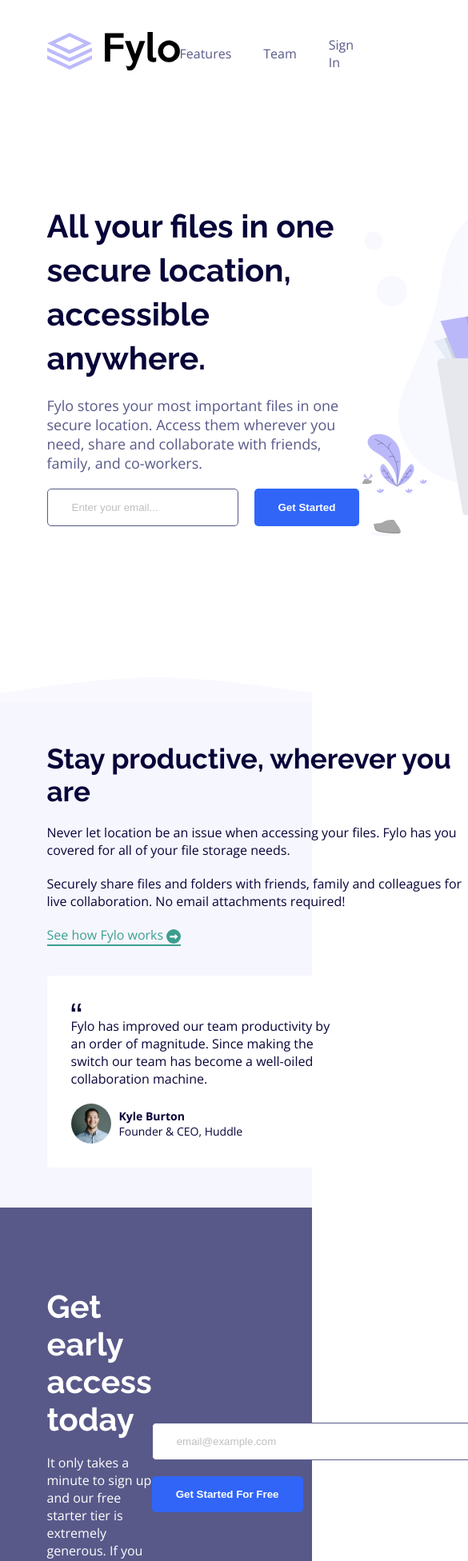
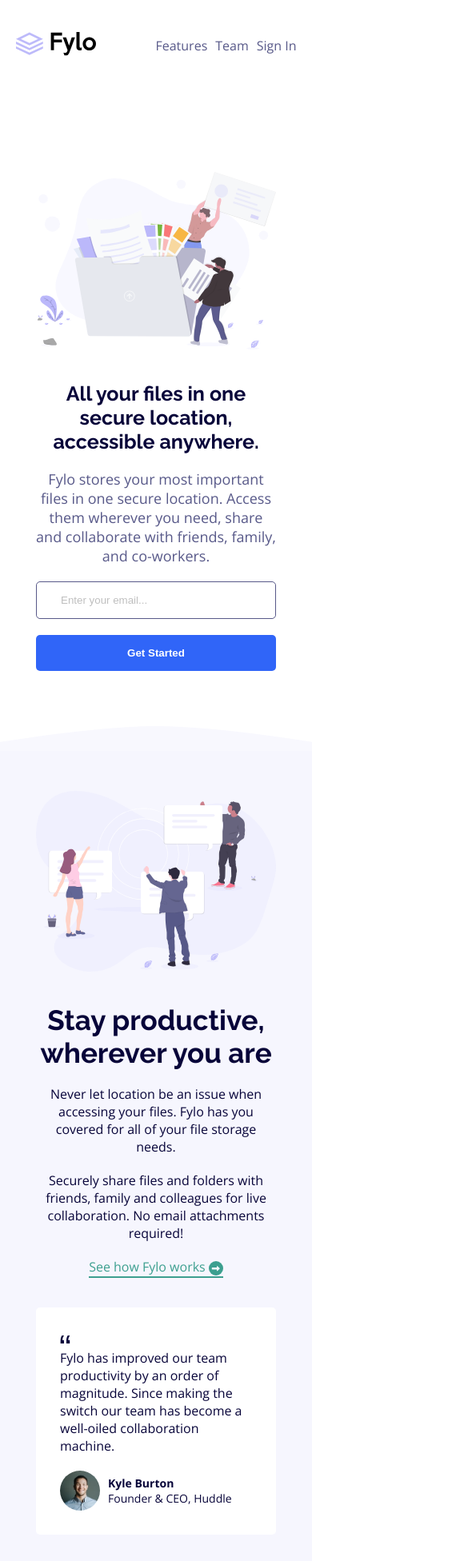
Before and after one commit to lkiryu/fylo-landing-page-with-two-column-layout, a React (Create React App) app: page / in a window 390 px wide. Shown: the top 1952 px of the page at 80% size, 585 px wide, since content can reach past the window. Built offline with nearby package versions, Linux system fonts and the light colour scheme.

Commit message:
responsive add

```diff
--- a/src/components/earlyAccess/earlyAccess.css
+++ b/src/components/earlyAccess/earlyAccess.css
@@ -1,4 +1,4 @@
-.early-access{
+.early-access {
     display: flex;
     justify-content: center;
     align-items: center;
@@ -6,7 +6,7 @@
     background-color: hsl(238, 22%, 44%);
 }
 
-.early-access-content{
+.early-access-content {
     display: flex;
     justify-content: space-between;
     align-items: center;
@@ -14,40 +14,40 @@
     padding: 100px 0;
 }
 
-.early-access-content .info{
+.early-access-content .info {
     width: 500px;
 }
 
-.early-access-content .info .title{
+.early-access-content .info .title {
     color: hsl(0, 0%, 100%);
     margin-bottom: 20px;
 }
 
-.early-access-content .info .description{
+.early-access-content .info .description {
     color: hsl(0, 0%, 100%);
 }
 
-.early-access-content .inputs input{
+.early-access-content .inputs input {
     display: flex;
     padding: 15px 30px;
     border-radius: 5px;
 }
 
-.early-access-content .emailInput{
+.early-access-content .emailInput {
     border: 1px solid hsl(238, 22%, 44%);
     width: 500px;
     margin-bottom: 20px;
 }
 
-.early-access-content .emailInput::placeholder{
+.early-access-content .emailInput::placeholder {
     color: hsl(0, 0%, 75%);
 }
 
-.early-access-content .emailInput:focus{
+.early-access-content .emailInput:focus {
     outline: none;
 }
 
-.early-access-content .submitInput{
+.early-access-content .submitInput {
     border: none;
     background-color: hsl(224, 93%, 58%);
     color: hsl(0, 0%, 100%);
@@ -56,6 +56,40 @@
     transition: 0.3s ease-in;
 }
 
-.early-access-content .submitInput:hover{
+.early-access-content .submitInput:hover {
     background-color: hsl(224, 93%, 65%);
 }
+
+@media(max-width:1500px) {
+    .early-access-content {
+        width: 90vw;
+    }
+}
+
+@media(max-width:1200px) {
+    .early-access-content {
+        flex-direction: column;
+    }
+
+    .early-access-content .info {
+        margin-bottom: 40px;
+        text-align: center;
+    }
+
+    .early-access-content .inputs input {
+        width: 500px;
+    }
+
+    .early-access-content .submitInput {
+        display: flex;
+        justify-content: center;
+        align-items: center;
+    }
+}
+
+@media(max-width:500px) {
+    .early-access-content .info,
+    .early-access-content .inputs input {
+        width: 300px;
+    }
+}
--- a/src/components/footer/footer.css
+++ b/src/components/footer/footer.css
@@ -12,7 +12,7 @@
     justify-content: center;
     align-items: flex-start;
     margin: 100px 0;
-    width: 80vw;
+    width: 70vw;
     color: hsl(0, 0%, 100%);
 }
 
@@ -62,3 +62,19 @@
     color: hsl(224, 93%, 58%);
     border: 1px solid hsl(224, 93%, 58%);
 }
+
+@media(max-width:1500px){
+    .footer-content{
+        width: 90vw;
+    }
+}
+
+@media(max-width:500px){
+    .footer-content .info{
+        flex-direction: column;
+    }
+
+    .social{
+        align-self: center;
+    }
+}
--- a/src/components/header/header.css
+++ b/src/components/header/header.css
@@ -21,3 +21,19 @@
 .nav-link:hover{
     color: hsl(243, 87%, 12%);
 }
+
+@media(max-width:1500px){
+    .header{
+        width: 90vw;
+    }
+}
+
+@media(max-width:500px){
+    .header img{
+        width: 100px;
+    }
+
+    .nav-list{
+        gap: 10px;
+    }
+}
--- a/src/components/sectionHero/sectionHero.css
+++ b/src/components/sectionHero/sectionHero.css
@@ -1,4 +1,4 @@
-.hero{
+.hero {
     display: flex;
     justify-content: center;
     align-items: center;
@@ -10,51 +10,52 @@
     padding: 100px 100px 200px;
 }
 
-.hero-content{
+.hero-content {
     display: flex;
     justify-content: space-between;
     align-items: center;
     width: 70vw;
 }
 
-.hero .info{
+.hero .info,
+.hero img {
     width: 600px;
 }
 
-.hero .info .title{
+.hero .info .title {
     line-height: 55px;
     margin-bottom: 20px;
 }
 
-.hero .info .description{
+.hero .info .description {
     color: hsl(238, 22%, 44%);
     font-size: 18px;
     margin-bottom: 20px;
 }
 
-.hero .info .inputs{
+.hero .info .inputs {
     display: flex;
     gap: 20px;
 }
 
-.hero .inputs input{
+.hero .inputs input {
     padding: 15px 30px;
     border-radius: 5px;
 }
 
-.hero .emailInput{
+.hero .emailInput {
     border: 1px solid hsl(238, 22%, 44%);
 }
 
-.hero .emailInput::placeholder{
+.hero .emailInput::placeholder {
     color: hsl(0, 0%, 75%);
 }
 
-.hero .emailInput:focus{
+.hero .emailInput:focus {
     outline: none;
 }
 
-.hero .submitInput{
+.hero .submitInput {
     border: none;
     background-color: hsl(224, 93%, 58%);
     color: hsl(0, 0%, 100%);
@@ -63,10 +64,49 @@
     transition: 0.3s ease-in;
 }
 
-.hero .submitInput:hover{
+.hero .submitInput:hover {
     background-color: hsl(224, 93%, 65%);
 }
 
-.hero img{
-    width: 600px;
+@media(max-width:1500px) {
+    .hero-content {
+        width: 90vw;
+    }
 }
+
+@media(max-width:1200px) {
+    .hero-content {
+        justify-content: center;
+        flex-direction: column-reverse;
+    }
+
+    .hero img {
+        margin-bottom: 40px;
+    }
+
+    .hero .info .title,
+    .hero .info .description {
+        text-align: center;
+    }
+
+    .hero .info .inputs {
+        justify-content: center;
+        flex-direction: column;
+    }
+}
+
+@media(max-width:500px) {
+    .hero {
+        padding: 100px;
+    }
+
+    .hero .info,
+    .hero img {
+        width: 300px;
+    }
+
+    .hero .info .title {
+        font-size: 25px;
+        line-height: normal;
+    }
+}
--- a/src/components/sectionStayProductive/sectionStayProductive.css
+++ b/src/components/sectionStayProductive/sectionStayProductive.css
@@ -1,4 +1,4 @@
-.stay-productive{
+.stay-productive {
     display: flex;
     justify-content: center;
     align-items: center;
@@ -7,39 +7,40 @@
     padding: 50px;
 }
 
-.stay-productive-content{
+.stay-productive-content {
     display: flex;
     justify-content: space-between;
     align-items: center;
     width: 70vw;
 }
 
-.stay-productive-content .info{
+.stay-productive-content .info,
+.stay-productive-content .illustration {
     width: 600px;
 }
 
-.stay-productive-content .title{
+.stay-productive-content .title {
     font-size: 35px;
     margin-bottom: 20px;
 }
 
-.stay-productive-content .description{
+.stay-productive-content .description {
     width: 530px;
     margin-bottom: 20px;
     color: hsl(243, 87%, 12%);
 }
 
-.stay-productive-content a{
+.stay-productive-content a {
     color: hsl(170, 45%, 43%);
     position: relative;
     transition: 0.3s ease-in;
 }
 
-.stay-productive-content a:hover{
+.stay-productive-content a:hover {
     opacity: 80%;
 }
 
-.stay-productive-content a::after{
+.stay-productive-content a::after {
     content: '';
     position: absolute;
     height: 2px;
@@ -59,7 +60,7 @@
     transition: 0.3s;
 }
 
-.stay-productive-content .card{
+.stay-productive-content .card {
     background-color: hsl(0, 0%, 100%);
     margin-top: 40px;
     border-radius: 5px;
@@ -67,34 +68,67 @@
     padding: 30px;
 }
 
-.stay-productive-content .card-description{
+.stay-productive-content .card-description {
     color: hsl(243, 87%, 12%);
     margin-bottom: 20px;
 }
 
-.stay-productive-content .user-info{
+.stay-productive-content .user-info {
     display: flex;
     justify-content: flex-start;
     align-items: center;
 }
 
-.stay-productive-content .user-picture{
+.stay-productive-content .user-picture {
     border-radius: 50%;
     width: 50px;
     margin-right: 10px;
 }
 
-.stay-productive-content .username{
+.stay-productive-content .username {
     font-weight: 700;
     color: hsl(243, 87%, 12%);
     font-size: 14px;
 }
 
-.stay-productive-content .role{
+.stay-productive-content .role {
     color: hsl(243, 87%, 12%);
     font-size: 14px;
 }
 
-.stay-productive-content .illustration{
-    width: 600px;
+@media(max-width:1500px) {
+    .stay-productive-content {
+        width: 90vw;
+    }
 }
+
+@media(max-width:1200px) {
+    .stay-productive-content {
+        flex-direction: column-reverse;
+    }
+
+    .stay-productive-content .illustration {
+        margin-bottom: 40px;
+    }
+
+    .stay-productive-content .info {
+        display: flex;
+        flex-direction: column;
+        align-items: center;
+        justify-content: center;
+    }
+
+    .stay-productive-content .title,
+    .stay-productive-content .description {
+        text-align: center;
+    }
+}
+
+@media(max-width:500px) {
+    .stay-productive-content .info,
+    .stay-productive-content .illustration,
+    .stay-productive-content .description,
+    .stay-productive-content .card {
+        width: 300px;
+    }
+}
```
